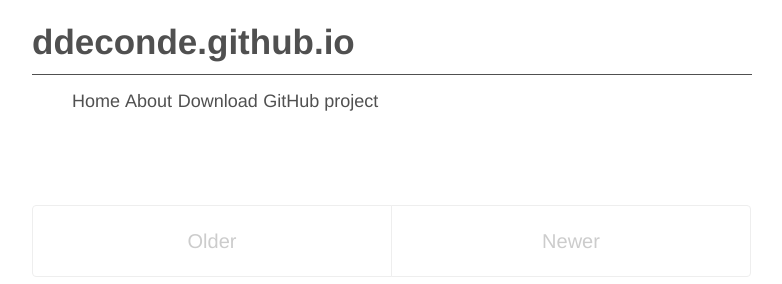
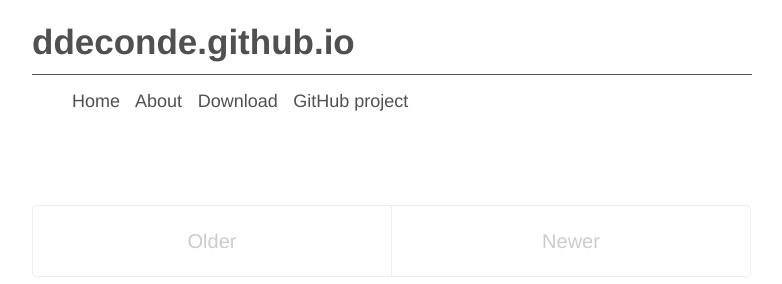
Before and after one commit to ddeconde/ddeconde.github.io, a Jekyll site: the page built from index.html, in a window 1280 px wide. Shown: the top 284 px of the page, without its empty margins (248-1030 px from the left). Built offline with Jekyll 4.4.1, drawn with Linux system fonts in a browser that asks for light colours; Markdown is read by kramdown in place of the engine named in the settings; the list of posts is cut into pages by our own code.

Commit message:
back to poole

```diff
--- a/public/css/masthead-nav.css
+++ b/public/css/masthead-nav.css
@@ -69,7 +69,7 @@ html {
 .masthead-nav-item {
   display: inline;
   margin: 0.4rem 0rem 0.4rem 0rem; /* top right bottom left */
-  padding: 0.4rem 0rem 0.4rem 0rem; /* top right bottom left */
+  padding: 0.4rem 0.5rem 0.4rem 0rem; /* top right bottom left */
   font-size: 90%;
 }
 
```
